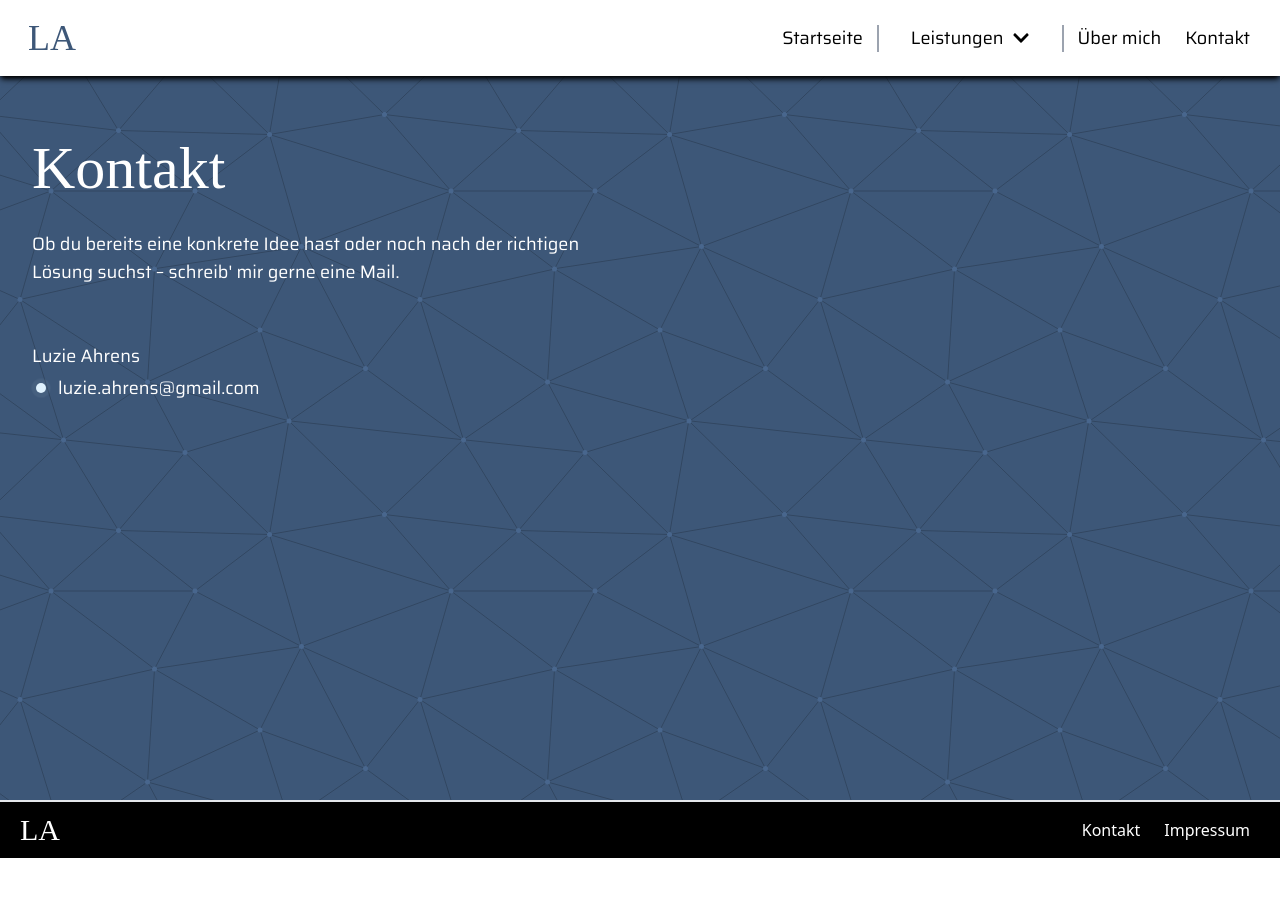
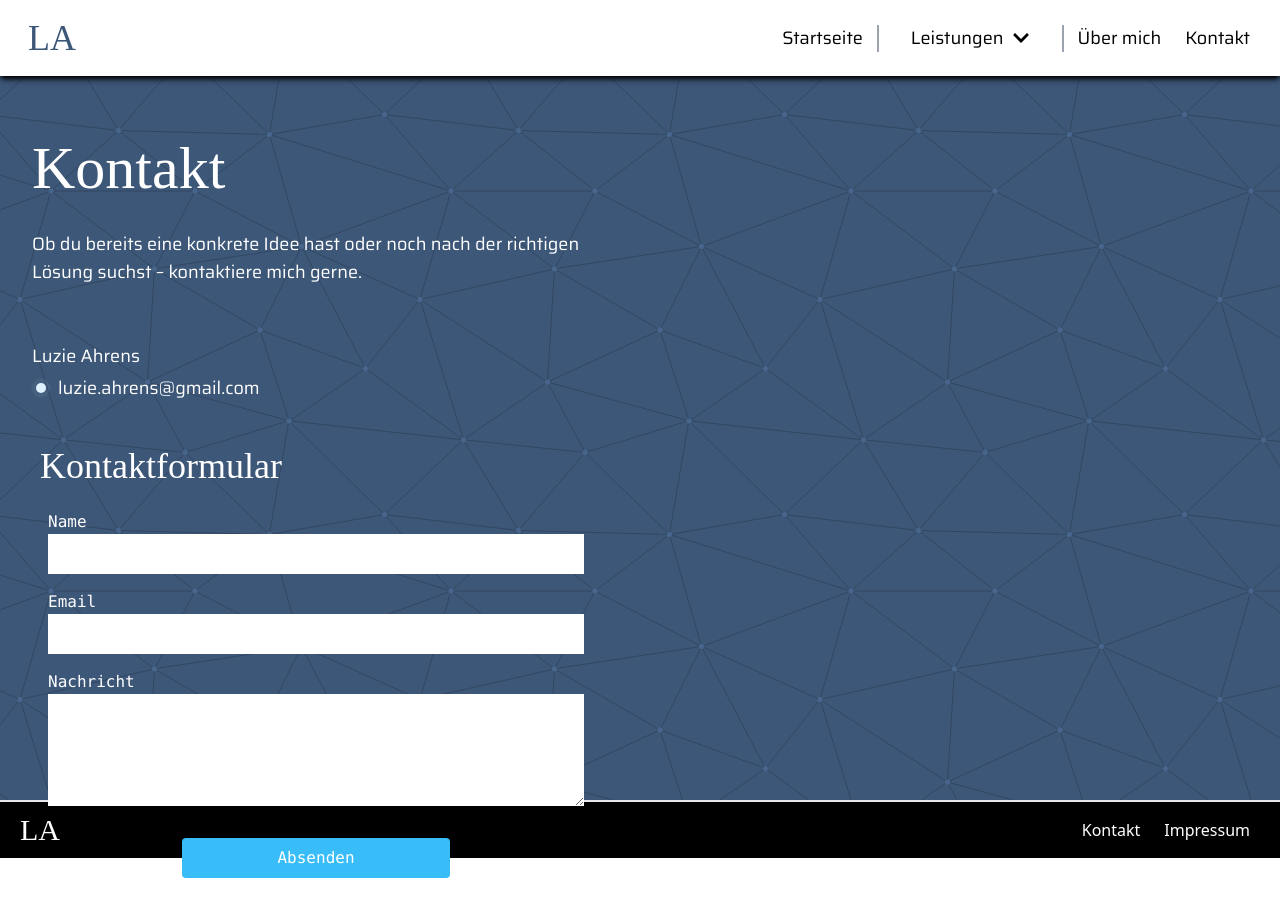
Before and after one commit to louziferr/luzie-website, a Next.js app: page /kontakt in a window 1280 px wide. Before the commit the page ends 858 px from the top, so only its background shows below. Built offline with nearby package versions, Linux system fonts and the light colour scheme; a web font is replaced by a local one; what tailwindcss-animated would draw is missing.

Commit message:
add contact form

```diff
--- /dev/null
+++ b/app/api/send-mail/route.ts
@@ -0,0 +1,32 @@
+import { NextRequest } from 'next/server';
+import nodemailer from 'nodemailer';
+
+export async function POST(request: NextRequest) {
+  const { name, email, message } = await request.json();
+
+  // Configure the transporter (using Gmail SMTP as an example)
+  const transporter = nodemailer.createTransport({
+    service: 'gmail',
+    auth: {
+      user: process.env.GMAIL_USER, // Your Gmail address
+      pass: process.env.GMAIL_PASSWORD, // Your Gmail app password
+    },
+  });
+
+  // Define the email options
+  const mailOptions = {
+    from: process.env.GMAIL_USER, // Sender address
+    to: process.env.GMAIL_USER, // Send to yourself
+    subject: `[LA] Kontaktanfrage von ${name}`, // Subject line
+    text:`E-Mail: ${email}\n\n${message}`, // Plain text body
+  };
+
+  try {
+    // Send the email
+    await transporter.sendMail(mailOptions);
+    return Response.json({ success: true, message: 'Message sent successfully!' });
+  } catch (error) {
+    console.error('Error sending email:', error);
+    return Response.json({ success: false, message: 'Failed to send message.' }, { status: 500 });
+  }
+}
--- a/app/kontakt/page.tsx
+++ b/app/kontakt/page.tsx
@@ -1,4 +1,13 @@
 "use client";
+import ContactForm from "@/components/contact_form";
+import { sendMail } from "@/lib/mail";
+import { useState } from "react";
+
+interface FormData {
+  name: string;
+  email: string;
+  message: string;
+}
 
 export default function Kontakt() {
   return (
@@ -11,7 +20,7 @@ export default function Kontakt() {
             </h1>
             <p className="text-white">
               Ob du bereits eine konkrete Idee hast oder noch nach der richtigen
-              Lösung suchst – schreib&#39; mir gerne eine Mail.
+              Lösung suchst – kontaktiere mich gerne.
               <br />
               <br />
               <br />
@@ -26,6 +35,8 @@ export default function Kontakt() {
               <p className="md:text-lg text-white">luzie.ahrens@gmail.com</p>
             </div>
           </div>
+
+          <ContactForm />
         </div>
       </div>
     </>
--- /dev/null
+++ b/components/contact_form.tsx
@@ -0,0 +1,106 @@
+import { sendMail } from "@/lib/mail";
+import React, { useState } from "react";
+
+interface FormData {
+  name: string;
+  email: string;
+  message: string;
+}
+
+export default function ContactForm() {
+  const [formData, setFormData] = useState<FormData>({
+    name: "",
+    email: "",
+    message: "",
+  });
+  const [success, setSuccess] = useState(false);
+
+  const handleInputChange = (
+    e: React.ChangeEvent<HTMLInputElement | HTMLTextAreaElement>
+  ) => {
+    const { name, value } = e.target;
+    setFormData((prevData) => ({
+      ...prevData,
+      [name]: value,
+    }));
+  };
+
+  const handleSubmit = (e: React.FormEvent) => {
+    e.preventDefault();
+    sendMail(formData);
+    setSuccess(true);
+    setFormData({ name: "", email: "", message: "" });
+  };
+
+  const sendeFormular = (name: string, email: string, nachricht: string) => {
+    // Hier könntest du z.B. die Daten an einen Server senden
+    console.log("Name:", name);
+    console.log("Email:", email);
+    console.log("Nachricht:", nachricht);
+  };
+
+  return (
+    <div className="mt-8 p-2">
+      <h1 className="text-white text-left">Kontaktformular</h1>
+      <div className="p-2">
+        {success && (
+          <div className="bg-teal-500 p-4 rounded mt-2 shadow-md shadow-black">
+            <p className="text-white">Nachricht wurde erfolgreich versendet!</p>
+          </div>
+        )}
+      </div>
+      <form onSubmit={handleSubmit} className="p-2">
+        <div className="flex flex-col font-mono mb-4">
+          <label htmlFor="name" className="text-white">
+            Name
+          </label>
+          <input
+            type="text"
+            id="name"
+            name="name"
+            value={formData.name}
+            onChange={handleInputChange}
+            required
+            className="p-2"
+          />
+        </div>
+        <div className="flex flex-col font-mono mb-4">
+          <label htmlFor="email" className="text-white">
+            Email
+          </label>
+          <input
+            type="email"
+            id="email"
+            name="email"
+            value={formData.email}
+            onChange={handleInputChange}
+            required
+            className="p-2"
+          />
+        </div>
+        <div className="flex flex-col font-mono mb-8">
+          <label htmlFor="nachricht" className="text-white">
+            Nachricht
+          </label>
+          <textarea
+            id="message"
+            name="message"
+            value={formData.message}
+            onChange={handleInputChange}
+            rows={4}
+            required
+            className="p-2"
+          ></textarea>
+        </div>
+        <div className="flex items-center justify-center">
+          <button
+            type="submit"
+            className="bg-sky-400 p-2 w-1/2 rounded text-white font-mono"
+          >
+            Absenden
+          </button>
+        </div>
+      </form>
+    </div>
+  );
+}
--- /dev/null
+++ b/lib/mail.ts
@@ -0,0 +1,37 @@
+"use server";
+
+import nodemailer from 'nodemailer';
+
+interface mailData {
+    name: string;
+    email: string;
+    message: string;
+}
+export async function sendMail({name, email, message}: mailData) {
+
+  // Configure the transporter (using Gmail SMTP as an example)
+  const transporter = nodemailer.createTransport({
+    service: 'gmail',
+    auth: {
+      user: process.env.GMAIL_USER, // Your Gmail address
+      pass: process.env.GMAIL_PASSWORD, // Your Gmail app password
+    },
+  });
+
+  // Define the email options
+  const mailOptions = {
+    from: process.env.GMAIL_USER, // Sender address
+    to: process.env.GMAIL_USER, // Send to yourself
+    subject: `[LA] Kontaktanfrage von ${name}`, // Subject line
+    text:`E-Mail: ${email}\n\n${message}`, // Plain text body
+  };
+
+  try {
+    // Send the email
+    await transporter.sendMail(mailOptions);
+    return true;
+  } catch (error) {
+    console.error('Error sending email:', error);
+    return false;
+  }
+}
```
Also changed, not shown: package.json (+9 -0 lines), 2 other files (tests, documents, lock files or other folders).
